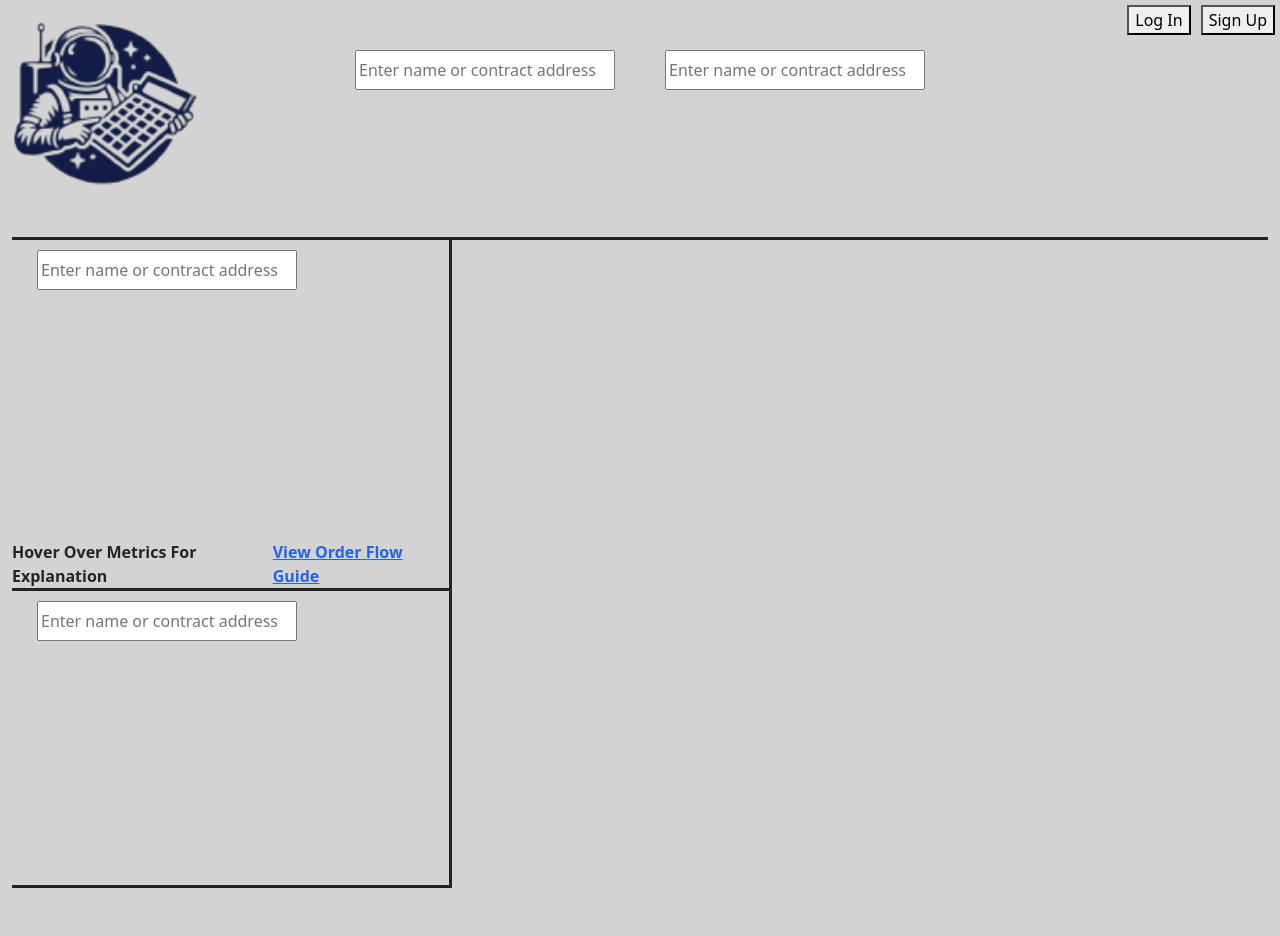
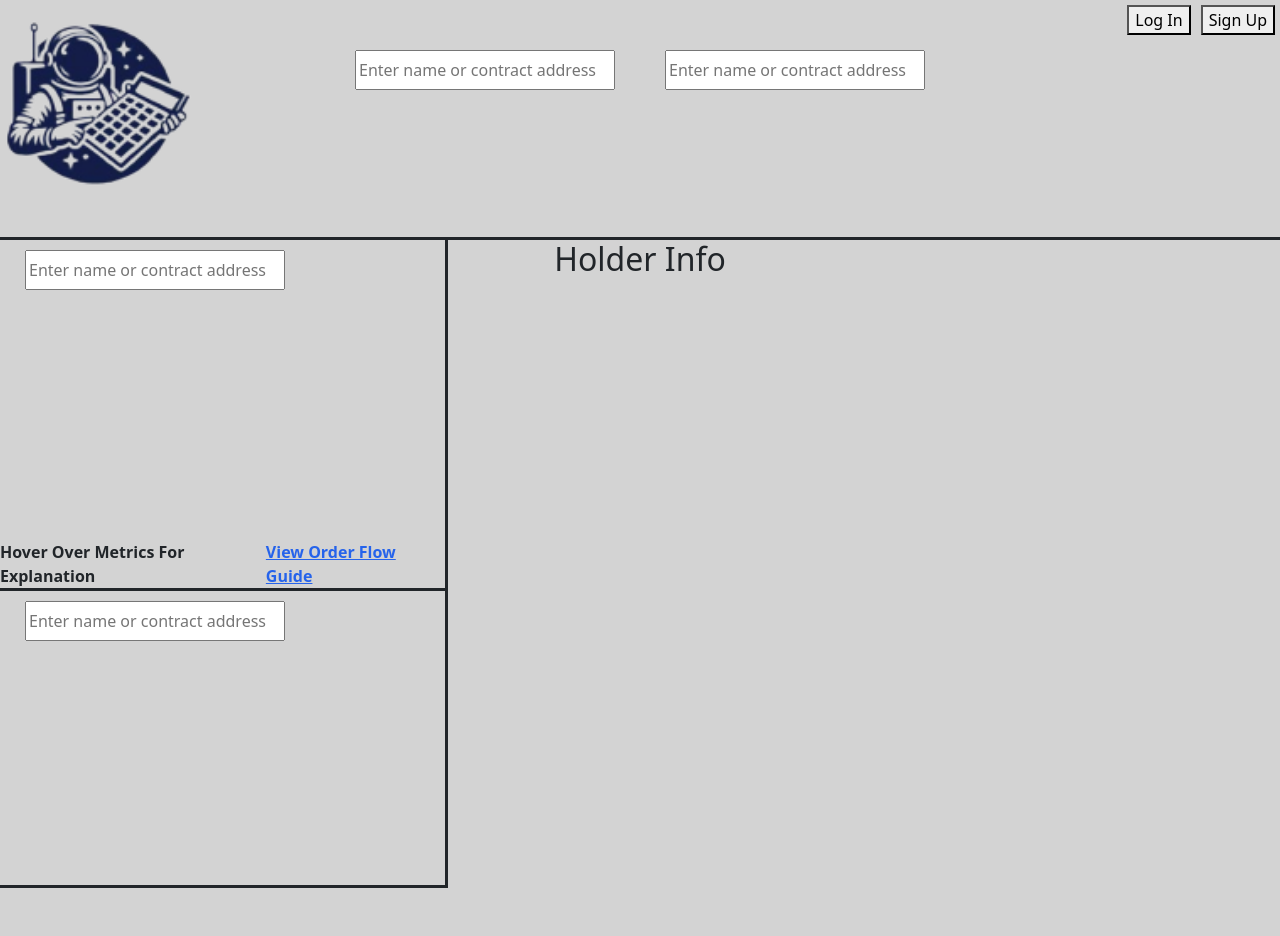
Before and after one commit to IsaiahJarvis/CryptoVice, a Django app: page / in a window 1280 px wide. Run offline with Django 4.2, Linux system fonts and the light colour scheme; parts of the project's set-up code (start-up, migrations or seed data) failed here and were passed over; some libraries are stand-ins or nearby versions.

Commit message:
switched orientation of sections

```diff
--- a/CryptoProject/CryptoApp/templates/marketcaptool.html
+++ b/CryptoProject/CryptoApp/templates/marketcaptool.html
@@ -11,22 +11,30 @@
     <img class="logo" src="../../static/files/moonmath_logo_zoomed.png">
     <div class="selector-wrapper">
       <div class="dropdown" id="dropdown_1">
-        <input onclick="dropSearch('dropdown_1', 'my_dropdown_1', this)" type="text" placeholder="Enter name or contract address" id="search_input_1" onkeyup="filterFunction(this, 'my_dropdown_1')" class="search">
+        <input onclick="dropSearch('dropdown_1', 'my_dropdown_1', this)" type="text"
+          placeholder="Enter name or contract address" id="search_input_1"
+          onkeyup="filterFunction(this, 'my_dropdown_1')" class="search">
         <div id="my_dropdown_1" class="dropdown-content">
         </div>
-        <div onclick="hideSelected('search_input_1', 'selected_box_1', 'dropdown_1', 'my_dropdown_1')" class="selected-box" id="selected_box_1">
-	  <div class="selected-item-wrapper" id="img_wrapper_1"><img class="selected-img" id="selected_img_1"src="" alt="N/A"></div>
+        <div onclick="hideSelected('search_input_1', 'selected_box_1', 'dropdown_1', 'my_dropdown_1')"
+          class="selected-box" id="selected_box_1">
+          <div class="selected-item-wrapper" id="img_wrapper_1"><img class="selected-img" id="selected_img_1" src=""
+              alt="N/A"></div>
           <div class="selected-item-wrapper" id="symbol_wrapper_1"></div>
           <div class="selected-item-wrapper" id="mc_wrapper_1"></div>
         </div>
       </div>
 
       <div class="dropdown" id="dropdown_2">
-        <input onclick="dropSearch('dropdown_2', 'my_dropdown_2', this)" type="text" placeholder="Enter name or contract address" id="search_input_2" onkeyup="filterFunction(this, 'my_dropdown_2')" class="search">
+        <input onclick="dropSearch('dropdown_2', 'my_dropdown_2', this)" type="text"
+          placeholder="Enter name or contract address" id="search_input_2"
+          onkeyup="filterFunction(this, 'my_dropdown_2')" class="search">
         <div id="my_dropdown_2" class="dropdown-content">
         </div>
-        <div onclick="hideSelected('search_input_2', 'selected_box_2', 'dropdown_2', 'my_dropdown_2')" class="selected-box" id="selected_box_2">
-          <div class="selected-item-wrapper" id="img_wrapper_2"><img class="selected-img" id="selected_img_2"src="" alt="N/A"></div>
+        <div onclick="hideSelected('search_input_2', 'selected_box_2', 'dropdown_2', 'my_dropdown_2')"
+          class="selected-box" id="selected_box_2">
+          <div class="selected-item-wrapper" id="img_wrapper_2"><img class="selected-img" id="selected_img_2" src=""
+              alt="N/A"></div>
           <div class="selected-item-wrapper" id="symbol_wrapper_2"></div>
           <div class="selected-item-wrapper" id="mc_wrapper_2"></div>
         </div>
@@ -50,22 +58,33 @@
       <div class="extend">
         <div class="buy-sell-wrapper">
           <div class="dropdown buy-sell" id="dropdown_3">
-            <input onclick="dropSearch('dropdown_3', 'my_dropdown_3', this)" type="text" placeholder="Enter name or contract address" id="search_input_3" onkeyup="filterFunction(this, 'my_dropdown_3')" class="search">
+            <div class="buy-sell-search-wrapper">
+              <input onclick="dropSearch('dropdown_3', 'my_dropdown_3', this)" type="text"
+                placeholder="Enter name or contract address" id="search_input_3"
+                onkeyup="filterFunction(this, 'my_dropdown_3')" class="search">
               <div id="my_dropdown_3" class="dropdown-content">
               </div>
-            <div onclick="hideSelected('search_input_3', 'selected_box_3', 'dropdown_3', 'my_dropdown_3')" class="selected-box" id="selected_box_3">
-              <div class="selected-item-wrapper" id="img_wrapper_3"><img class="selected-img" id="selected_img_3"src="" alt="N/A"></div>
+              <div onclick="hideSelected('search_input_3', 'selected_box_3', 'dropdown_3', 'my_dropdown_3')"
+                class="selected-box" id="selected_box_3">
+                <div class="selected-item-wrapper" id="img_wrapper_3"><img class="selected-img" id="selected_img_3" src=""
+                    alt="N/A"></div>
                 <div class="selected-item-wrapper" id="symbol_wrapper_3"></div>
                 <div class="selected-item-wrapper" id="mc_wrapper_3"></div>
               </div>
               <div id="filter_wrapper_3" class="filter-wrapper hide">
                 <div id="filter_dropdown_3">
                   <div id="my_dropdown_3_filter" class="filter-group">
-            <button onclick="changeFilter(this, 'my_dropdown_3')" id="filter_5m" class="group-item" data-target="filter5m">5Min</button>
-            <button onclick="changeFilter(this, 'my_dropdown_3')" id="filter_1" class="group-item" data-target="filter1">1H</button>
-                  <button onclick="changeFilter(this, 'my_dropdown_3')" id="filter_4" class="group-item" data-target="filter4">4H</button>
-                  <button onclick="changeFilter(this, 'my_dropdown_3')" id="filter_12" class="group-item" data-target="filter12">12H</button>
-            <button onclick="changeFilter(this, 'my_dropdown_3')" id="filter_24" class="group-item" data-target="filter24">24H</button>
+                    <button onclick="changeFilter(this, 'my_dropdown_3')" id="filter_5m" class="group-item"
+                      data-target="filter5m">5Min</button>
+                    <button onclick="changeFilter(this, 'my_dropdown_3')" id="filter_1" class="group-item"
+                      data-target="filter1">1H</button>
+                    <button onclick="changeFilter(this, 'my_dropdown_3')" id="filter_4" class="group-item"
+                      data-target="filter4">4H</button>
+                    <button onclick="changeFilter(this, 'my_dropdown_3')" id="filter_12" class="group-item"
+                      data-target="filter12">12H</button>
+                    <button onclick="changeFilter(this, 'my_dropdown_3')" id="filter_24" class="group-item"
+                      data-target="filter24">24H</button>
+                  </div>
                 </div>
               </div>
             </div>
@@ -79,27 +98,39 @@
 
           <div id="myPopup" class="popout-wrapper">
             <p class="remove-bottom-margin bold">Hover Over Metrics For Explanation</p>
-      <a href="{% url 'image_page' %}" target="_blank" class="popout remove-bottom-margin">View Order Flow Guide</a>
+            <a href="{% url 'image_page' %}" target="_blank" class="popout remove-bottom-margin">View Order Flow
+              Guide</a>
             <img src="../../static/files/moonmath_popup_v2.png" alt="preview" class="floating-img">
           </div>
 
           <div class="dropdown buy-sell border-bot" id="dropdown_4">
-            <input onclick="dropSearch('dropdown_4', 'my_dropdown_4', this)" type="text" placeholder="Enter name or contract address" id="search_input_4" onkeyup="filterFunction(this, 'my_dropdown_4')" class="search">
+            <div class="buy-sell-search-wrapper">
+              <input onclick="dropSearch('dropdown_4', 'my_dropdown_4', this)" type="text"
+                placeholder="Enter name or contract address" id="search_input_4"
+                onkeyup="filterFunction(this, 'my_dropdown_4')" class="search">
               <div id="my_dropdown_4" class="dropdown-content">
               </div>
-            <div onclick="hideSelected('search_input_4', 'selected_box_4', 'dropdown_4', 'my_dropdown_4')" class="selected-box" id="selected_box_4">
-              <div class="selected-item-wrapper" id="img_wrapper_4"><img class="selected-img" id="selected_img_4"src="" alt="N/A"></div>
+              <div onclick="hideSelected('search_input_4', 'selected_box_4', 'dropdown_4', 'my_dropdown_4')"
+                class="selected-box" id="selected_box_4">
+                <div class="selected-item-wrapper" id="img_wrapper_4"><img class="selected-img" id="selected_img_4" src=""
+                    alt="N/A"></div>
                 <div class="selected-item-wrapper" id="symbol_wrapper_4"></div>
                 <div class="selected-item-wrapper" id="mc_wrapper_4"></div>
               </div>
               <div id="filter_wrapper_4" class="filter-wrapper hide">
                 <div id="filter_dropdown_4">
                   <div id="my_dropdown_4_filter" class="filter-group">
-                  <button onclick="changeFilter(this, 'my_dropdown_4')" id="filter_5m_4" class="group-item" data-target="filter5m">5Min</button>
-                  <button onclick="changeFilter(this, 'my_dropdown_4')" id="filter_1_4" class="group-item" data-target="filter1">1H</button>
-                  <button onclick="changeFilter(this, 'my_dropdown_4')" id="filter_4_4" class="group-item" data-target="filter4">4H</button>
-                  <button onclick="changeFilter(this, 'my_dropdown_4')" id="filter_12_4" class="group-item" data-target="filter12">12H</button>
-                  <button onclick="changeFilter(this, 'my_dropdown_4')" id="filter_24_4" class="group-item" data-target="filter24">24H</button>
+                    <button onclick="changeFilter(this, 'my_dropdown_4')" id="filter_5m_4" class="group-item"
+                      data-target="filter5m">5Min</button>
+                    <button onclick="changeFilter(this, 'my_dropdown_4')" id="filter_1_4" class="group-item"
+                      data-target="filter1">1H</button>
+                    <button onclick="changeFilter(this, 'my_dropdown_4')" id="filter_4_4" class="group-item"
+                      data-target="filter4">4H</button>
+                    <button onclick="changeFilter(this, 'my_dropdown_4')" id="filter_12_4" class="group-item"
+                      data-target="filter12">12H</button>
+                    <button onclick="changeFilter(this, 'my_dropdown_4')" id="filter_24_4" class="group-item"
+                      data-target="filter24">24H</button>
+                  </div>
                 </div>
               </div>
             </div>
@@ -114,17 +145,23 @@
 
       </div>
     </div>
+
+    <div class="holder-wrapper">
+      <h2 class="section-header">Holder Info</h2>
+    </div>
+
     <div class="chart-wrapper hide" id="chart">
       <style>
         #dexscreener-embed {
           position: relative;
           width: 100%;
+          min-width: 300px;
           padding-bottom: 125%;
         }
 
         @media(min-width:1400px) {
           #dexscreener-embed {
-            padding-bottom: 65%;
+            padding-bottom: 125%;
           }
         }
 
--- a/CryptoProject/static/css/base.css
+++ b/CryptoProject/static/css/base.css
@@ -3,15 +3,21 @@
   margin: 0px 100px;
 }
 
-html, body {
+html,
+body {
   height: 100%;
   margin: 0;
   padding: 0;
-    background-color: #d3d3d3; /* your gray color */
+  background-color: #d3d3d3;
+  /* your gray color */
 }
 
 .border-bot {
   border-bottom: solid;
+}
+
+.section-header {
+  text-align: center;
 }
 
 .result-div .show {
@@ -36,7 +42,9 @@ html, body {
   border-bottom: 1px solid #ddd;
 }
 
-#myInput:focus {outline: 3px solid #ddd;}
+#myInput:focus {
+  outline: 3px solid #ddd;
+}
 
 #loading {
   font-size: 18px;
@@ -79,6 +87,9 @@ html, body {
 }
 
 .chart-wrapper {
+  display: flex;
+  align-items: center;
+  justify-content: center;
   width: 35%;
 }
 
@@ -140,6 +151,7 @@ html, body {
 
 .body-subsection-wrapper {
   display: flex;
+  flex-wrap: wrap;
   align-items: flex-start;
 }
 
@@ -167,6 +179,11 @@ html, body {
   width: 35%;
   align-items: center;
   justify-content: space-between;
+}
+
+
+.holder-wrapper {
+  width: 30%;
 }
 
 .submit-wrapper {
@@ -208,7 +225,7 @@ html, body {
 .logo {
   position: absolute;
   top: -90px;
-  left: -60px;
+  left: -55px;
   width: 300px;
 }
 
@@ -247,11 +264,17 @@ html, body {
   display: none;
 }
 
-.dropdown a:hover {background-color: #ddd;}
+.dropdown a:hover {
+  background-color: #ddd;
+}
 
-.show {display: block;}
+.show {
+  display: block;
+}
 
-.flex {display: flex;}
+.flex {
+  display: flex;
+}
 
 .submit-wrapper .flex {
   flex-wrap: wrap;
@@ -260,6 +283,7 @@ html, body {
 .container {
   background-color: #D3D3D3;
   max-width: 100%;
+  padding: 0px;
 }
 
 .filter-box {
@@ -272,8 +296,10 @@ html, body {
 }
 
 .filter-wrapper {
-  border: 1px solid #d1d5db; /* light gray border */
-  border-radius: 6px;         /* slim curve */
+  border: 1px solid #d1d5db;
+  /* light gray border */
+  border-radius: 6px;
+  /* slim curve */
   padding: 4px;
   display: inline-flex;
   background-color: #f9fafb;
@@ -308,10 +334,12 @@ html, body {
 }
 
 .fake-bullet::before {
-  content: "\2022 "; /* This is the bullet */
+  content: "\2022 ";
+  /* This is the bullet */
   position: absolute;
   left: 0;
-  color: white; /* or whatever color you want */
+  color: white;
+  /* or whatever color you want */
   font-size: 1em;
   line-height: 1;
 }
@@ -333,7 +361,7 @@ html, body {
   max-width: 600px;
   border: 1px solid #ccc;
   border-radius: 6px;
-  box-shadow: 0 4px 10px rgba(0,0,0,0.2);
+  box-shadow: 0 4px 10px rgba(0, 0, 0, 0.2);
   z-index: 100;
 }
 
@@ -349,7 +377,7 @@ html, body {
   font-weight: bold;
 }
 
-.popout:hover + .floating-img {
+.popout:hover+.floating-img {
   display: block;
 }
 
@@ -368,7 +396,9 @@ html, body {
   border-color: rgb(118, 118, 118)
 }
 
-.hide {display: none;}
+.hide {
+  display: none;
+}
 
 .nav-wrapper {
   display: flex;
@@ -410,12 +440,23 @@ html, body {
     text-align: center;
   }
 
-  .holder-wrapper {
+
+  .buy-sell-search-wrapper {
+    display: flex;
+    flex-direction: column;
+    align-items: center
+  }
+
+  .chart-wrapper {
+    width: 100%;
+  }
+
+  .market-flow-wrapper {
     width: 100%;
     justify-content: center;
   }
 
-  .buy-sell-wrapper{
+  .buy-sell-wrapper {
     border-right: none;
   }
 
--- a/CryptoProject/static/js/base.js
+++ b/CryptoProject/static/js/base.js
@@ -262,7 +262,7 @@ function getDexSrc() {
 
     let networkToken = networkTranslated + "/" + selectedCoinC["contract"]
 
-    document.getElementById("dexscreener_src").src = "https://dexscreener.com/" + networkToken + "?embed=1&loadChartSettings=0&tabs=0&chartLeftToolbar=0&chartTheme=dark&theme=dark&chartStyle=0&chartType=usd&interval=15"
+    document.getElementById("dexscreener_src").src = "https://dexscreener.com/" + networkToken + "?embed=1&loadChartSettings=0&trades=0&chartLeftToolbar=0&chartTheme=dark&theme=dark&chartStyle=0&chartType=usd&interval=15"
 }
 
 function getInfo(uniqueId, dropdown) {
```
Lines whose indentation alone changed are shown as unchanged.
